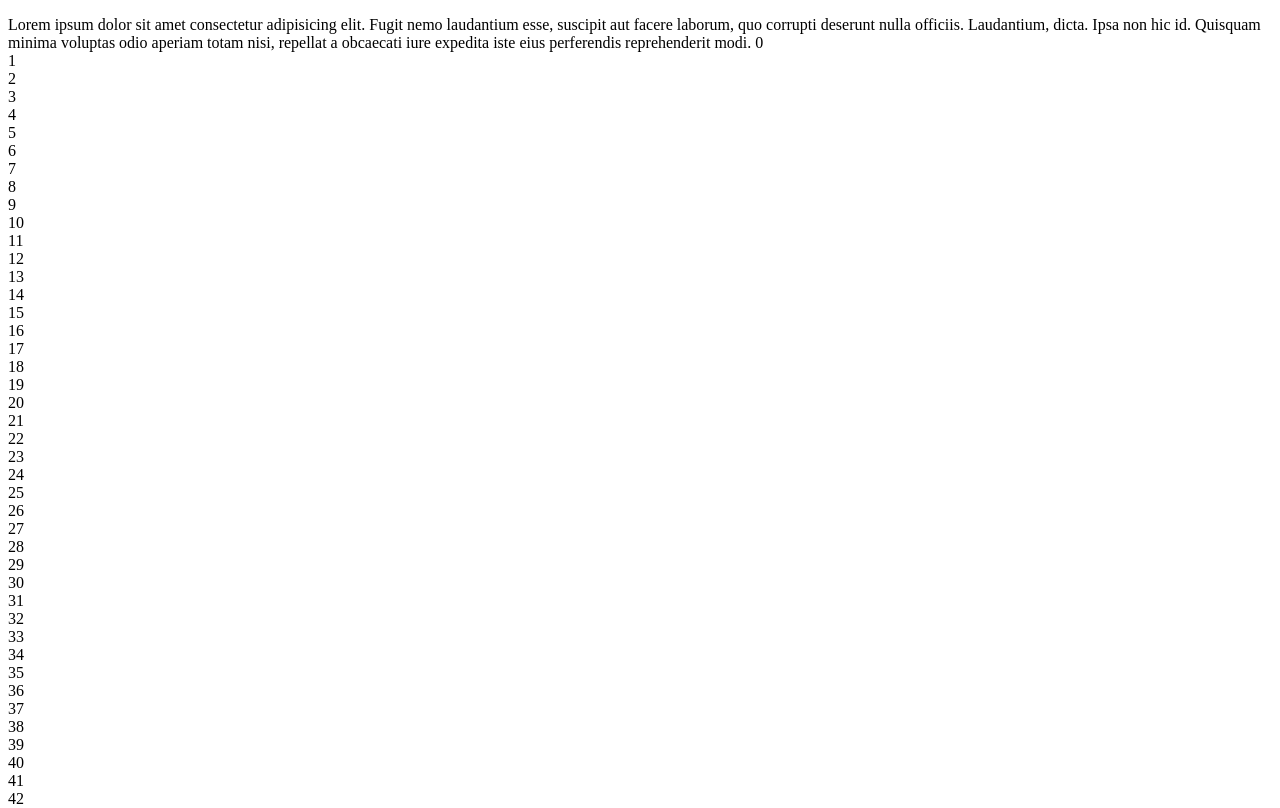
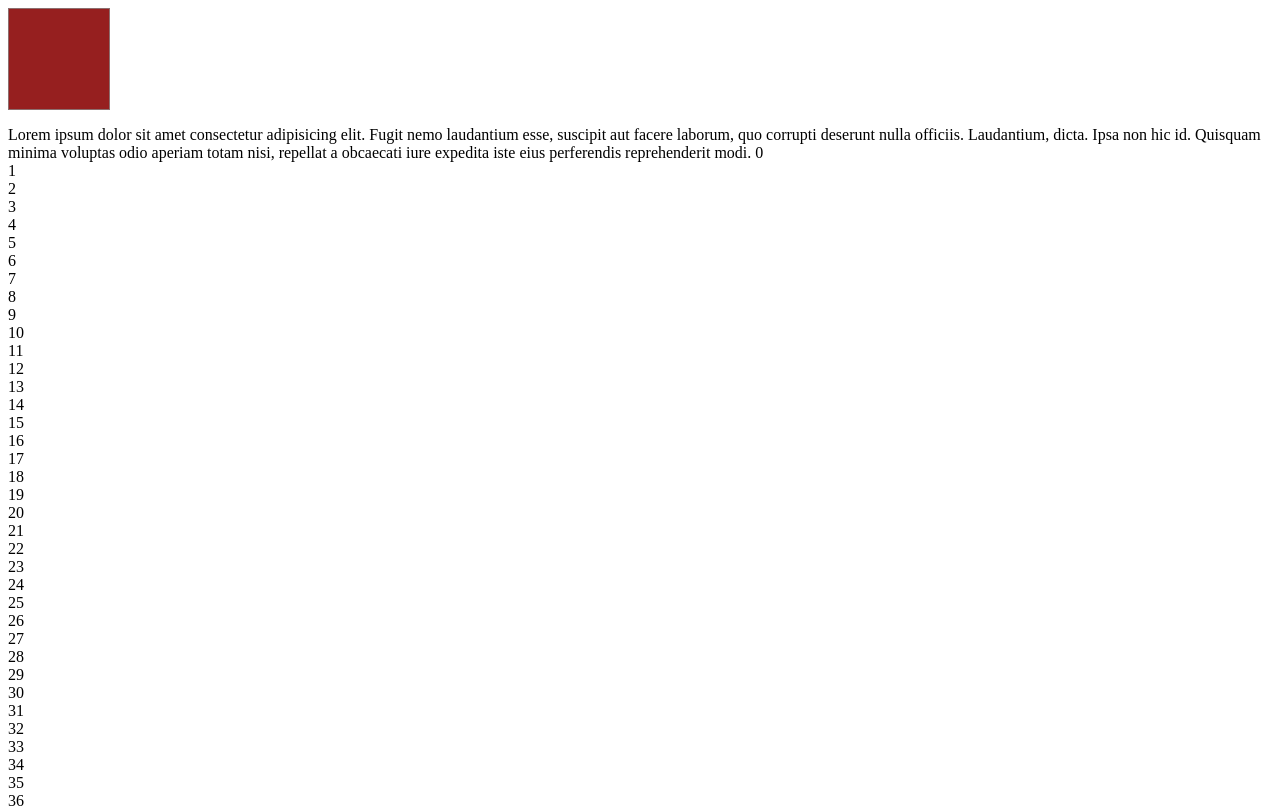
Before and after one commit to itachi352/NEWResp, a plain HTML site: page javascriptlearing/index.html in a window 1280 px wide. Shown: the top 808 px of the page. Drawn offline with Linux system fonts and the light colour scheme.

Commit message:
Added .square class

```diff
--- a/javascriptlearing/index.html
+++ b/javascriptlearing/index.html
@@ -7,7 +7,13 @@
     <!-- Frontawesome CDN -->
     <link rel="stylesheet" href="https://cdnjs.cloudflare.com/ajax/libs/font-awesome/5.15.3/css/all.min.css" integrity="sha512-iBBXm8fW90+nuLcSKlbmrPcLa0OT92xO1BIsZ+ywDWZCvqsWgccV3gFoRBv0z+8dLJgyAHIhR35VZc2oM/gI1w==" crossorigin="anonymous" />
     <style>
-
+        .squere
+        {
+            width: 100px;
+            height: 100px;
+            border: 1px solid rgb(141, 110, 110);
+            background-color: rgb(150, 31, 31);
+        }
     </style>
 </head>
 <body>
```
